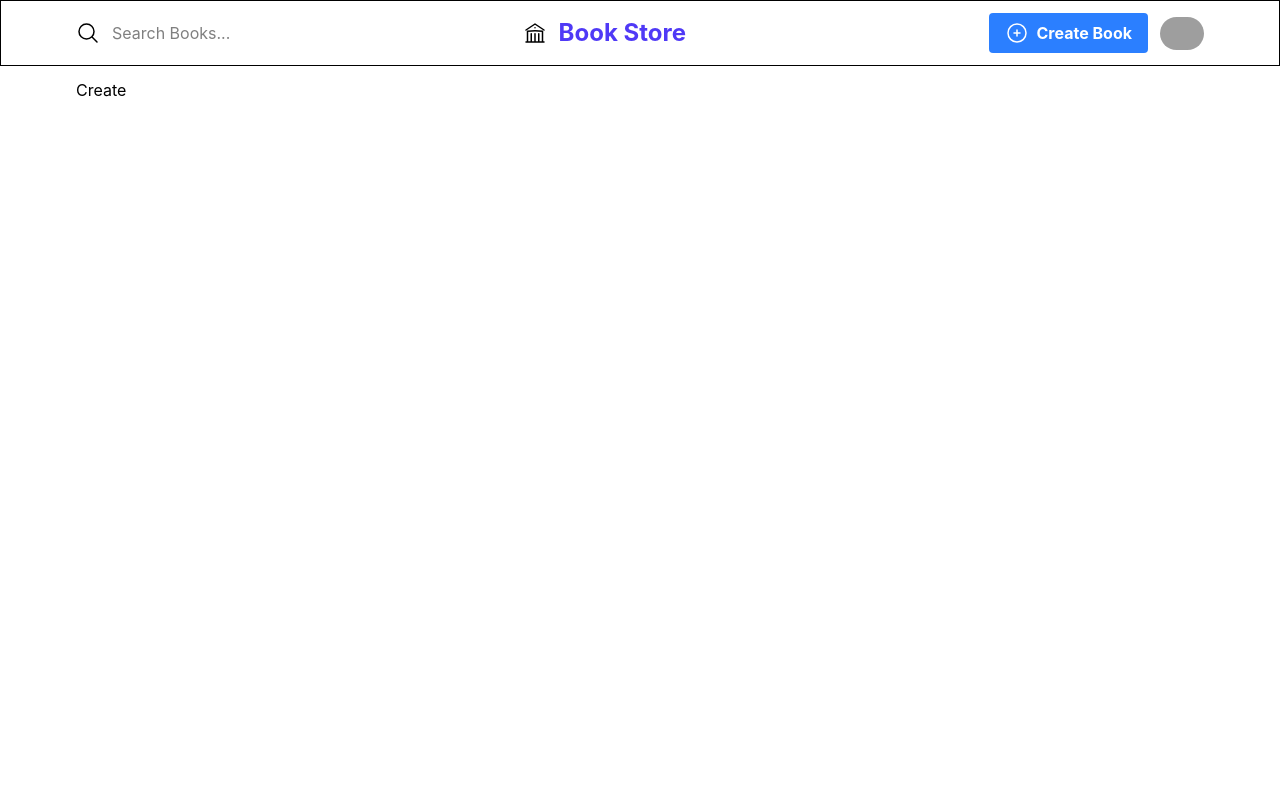
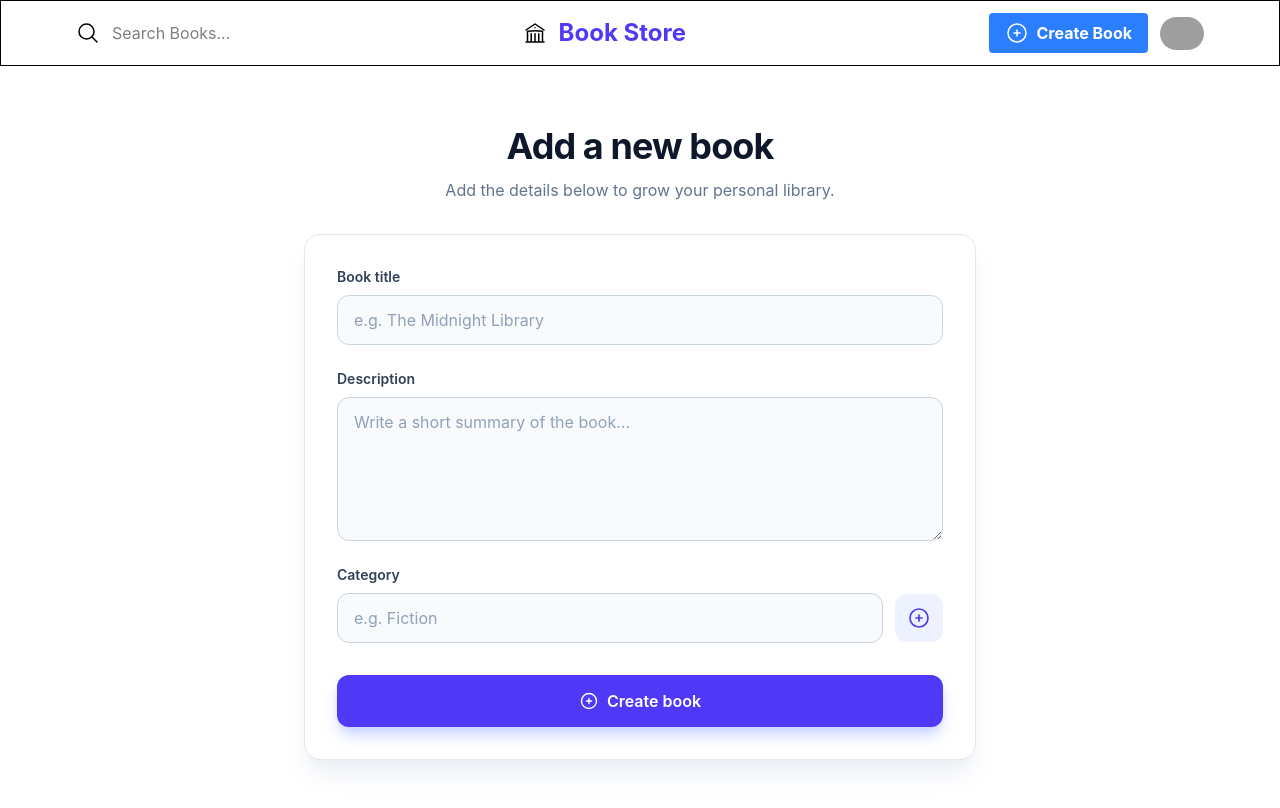
Before and after one commit to KoSoeMin/library-management-system, a React (Vite) app: page /create in a window 1280 px wide. Shown: the top 808 px of the page. Built offline with nearby package versions, Linux system fonts and the light colour scheme; grey boxes are pictures that could not be loaded.

Commit message:
Lesson : Book Create Form Design exercise

```diff
--- a/src/pages/Create.jsx
+++ b/src/pages/Create.jsx
@@ -1,7 +1,78 @@
-import React from 'react'
+import React, { useState } from 'react'
 
 export default function Create() {
+  const [title, setTitle] = useState('');
+  const [description, setDescription] = useState('');
+  const [newCategory, setNewCategory] = useState('');
+
   return (
-    <div>Create</div>
+    <section className="mx-auto max-w-2xl py-8 sm:py-12">
+      <header className="mb-8 text-center">
+        <h1 className="text-3xl font-bold tracking-tight text-slate-900 sm:text-4xl">Add a new book</h1>
+        <p className="mt-3 text-sm leading-6 text-slate-500 sm:text-base">
+          Add the details below to grow your personal library.
+        </p>
+      </header>
+
+      <form className="rounded-2xl border border-slate-200 bg-white p-5 shadow-xl shadow-slate-200/60 sm:p-8">
+        <div className="space-y-6">
+          <div>
+            <label htmlFor="title" className="mb-2 block text-sm font-semibold text-slate-700">
+              Book title
+            </label>
+            <input
+              id="title"
+              value={title}
+              onChange={e => setTitle(e.target.value)}
+              className="block w-full rounded-xl border border-slate-300 bg-slate-50 px-4 py-3 text-slate-900 outline-none transition placeholder:text-slate-400 focus:border-indigo-500 focus:bg-white focus:ring-4 focus:ring-indigo-100"
+              placeholder="e.g. The Midnight Library"
+            />
+          </div>
+
+          <div>
+            <label htmlFor="description" className="mb-2 block text-sm font-semibold text-slate-700">
+              Description
+            </label>
+            <textarea
+              value={description}
+              onChange={e => setDescription(e.target.value)}
+              className="block min-h-36 w-full resize-y rounded-xl border border-slate-300 bg-slate-50 px-4 py-3 leading-6 text-slate-900 outline-none transition placeholder:text-slate-400 focus:border-indigo-500 focus:bg-white focus:ring-4 focus:ring-indigo-100"
+              id="description"
+              placeholder="Write a short summary of the book..."
+            />
+          </div>
+
+          <div>
+            <label htmlFor="category" className="mb-2 block text-sm font-semibold text-slate-700">
+              Category
+            </label>
+            <div className="flex items-center gap-3">
+              <input
+                id="category"
+                value={newCategory}
+                onChange={e => setNewCategory(e.target.value)}
+                className="block min-w-0 flex-1 rounded-xl border border-slate-300 bg-slate-50 px-4 py-3 text-slate-900 outline-none transition placeholder:text-slate-400 focus:border-indigo-500 focus:bg-white focus:ring-4 focus:ring-indigo-100"
+                placeholder="e.g. Fiction"
+              />
+              <button
+                className="flex size-12 shrink-0 items-center justify-center rounded-xl bg-indigo-50 text-indigo-600 transition hover:bg-indigo-100 focus:outline-none focus:ring-4 focus:ring-indigo-100"
+                aria-label="Add category"
+              >
+                <svg xmlns="http://www.w3.org/2000/svg" fill="none" viewBox="0 0 24 24" strokeWidth={1.7} stroke="currentColor" className="size-6">
+                  <path strokeLinecap="round" strokeLinejoin="round" d="M12 9v6m3-3H9m12 0a9 9 0 1 1-18 0 9 9 0 0 1 18 0Z" />
+                </svg>
+              </button>
+            </div>
+          </div>
+        </div>
+
+        <button className="mt-8 flex w-full items-center justify-center gap-2 rounded-xl bg-indigo-600 px-5 py-3.5 font-semibold text-white shadow-lg shadow-indigo-200 transition hover:bg-indigo-700 focus:outline-none focus:ring-4 focus:ring-indigo-200">
+          <svg xmlns="http://www.w3.org/2000/svg" fill="none" viewBox="0 0 24 24" strokeWidth={1.7} stroke="currentColor" className="size-5">
+            <path strokeLinecap="round" strokeLinejoin="round" d="M12 9v6m3-3H9m12 0a9 9 0 1 1-18 0 9 9 0 0 1 18 0Z" />
+          </svg>
+          <span>Create book</span>
+        </button>
+      </form>
+    </section>
   )
 }
```
